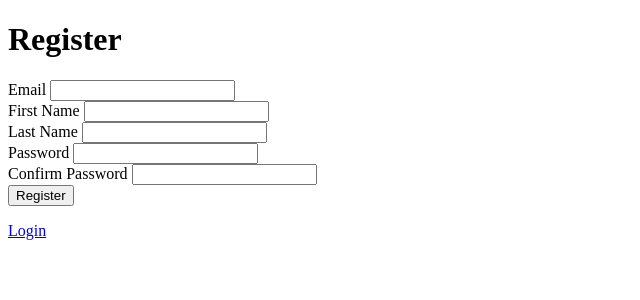
After one commit to AdelinCraciunesc/django_quiz_app, a Django app: page /register/ in a window 1280 px wide. The commit adds this page. Shown: the top 300 px of the page, without its empty margins (0-640 px from the left). Run offline with Django 5.2, Linux system fonts and the light colour scheme.

Commit message:
Register User

```diff
--- a/quiz/urls.py
+++ b/quiz/urls.py
@@ -4,4 +4,6 @@ from . import views
 urlpatterns = [
     path('', views.home, name='home'),
     path('login/', views.login, name='login'),
+    path('register/', views.register, name='register'),
+    path('logout/', views.logout, name='logout'),
 ]
--- a/quiz/views.py
+++ b/quiz/views.py
@@ -3,10 +3,13 @@ from django.contrib.auth import authenticate
 from django.contrib.auth.decorators import login_required
 from django.contrib.auth.models import auth
 from django.contrib import messages
+
+from .models import User
 # Create your views here.
 @login_required(login_url='login')
 def home(request):
-    return render(request, 'home.html')
+    user = request.user
+    return render(request, 'home.html', {'user': user})
 
 def login(request):
     if request.method == 'POST':
@@ -20,3 +23,27 @@ def login(request):
             messages.info(request, 'invalid credentials')
             return redirect('login')
     return render(request, 'auth/login.html')
+
+def logout(request):
+    auth.logout(request)
+    return redirect('/')
+
+def register(request):
+    if request.method == 'POST':
+        email = request.POST.get('email')
+        first_name = request.POST.get('first_name')
+        last_name = request.POST.get('last_name')
+        password = request.POST.get('password')
+        password2 = request.POST.get('password2')
+        if password == password2:
+            if User.objects.filter(email=email).exists():
+                messages.info(request, 'Email Taken')
+                return redirect('register')
+            else:
+                user = User.objects.create_user(email=email, password=password, first_name=first_name, last_name=last_name)
+                user.save()
+                return redirect('login')
+        else:
+            messages.info(request, 'Password not matching')
+            return redirect('register')
+    return render(request, 'auth/register.html')
--- a/templates/auth/login.html
+++ b/templates/auth/login.html
@@ -23,4 +23,5 @@
             </form>
         </div>
     </body>
+    <p><a href="{% url 'register' %}">Register</a></p>
 </html>
--- /dev/null
+++ b/templates/auth/register.html
@@ -0,0 +1,39 @@
+<!DOCTYPE html>
+<html>
+    <head>
+        <title>Register</title>
+        <meta charset="utf-8">
+        <meta name="viewport" content="width=device-width, initial-scale=1">
+        <meta name="description" content="">
+    </head>
+    <body>
+        <div id="login-container">
+            <h1>Register</h1>
+            <form method="post">
+                {% csrf_token %}
+                <div>
+                    <label for="email">Email</label>
+                    <input type="email" name="email" id="email">
+                </div>
+                <div>
+                    <label for="first_name">First Name</label>
+                    <input type="text" name="first_name" id="first_name">
+                </div>
+                <div>
+                    <label for="last_name">Last Name</label>
+                    <input type="text" name="last_name" id="last_name">
+                </div>
+                <div>
+                    <label for="password">Password</label>
+                    <input type="password" name="password" id="password">
+                </div>
+                <div>
+                    <label for="password2">Confirm Password</label>
+                    <input type="password" name="password2" id="password2">
+                </div>
+                <input type="submit" value="Register">
+            </form>
+        </div>
+        <p><a href="{% url 'login' %}">Login</a></p>
+    </body>
+</html>
--- a/templates/home.html
+++ b/templates/home.html
@@ -2,5 +2,7 @@
 {% block content %}
 <div>
     <p> Hello, World </p>
+    <p> {{ user.email }} </p>
+    <a href="{% url 'logout' %}">Logout</a>
 </div>
 {% endblock %}
```
